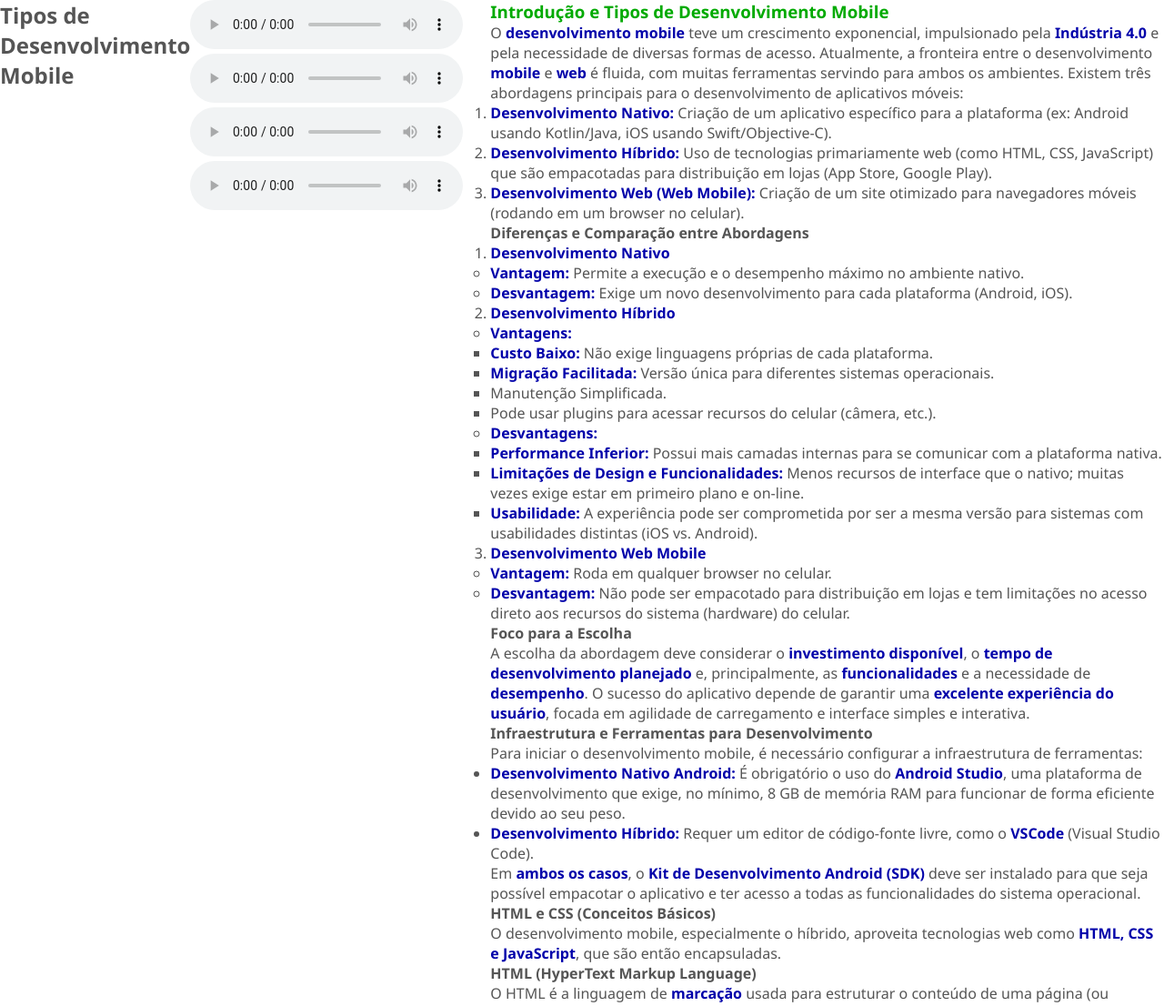
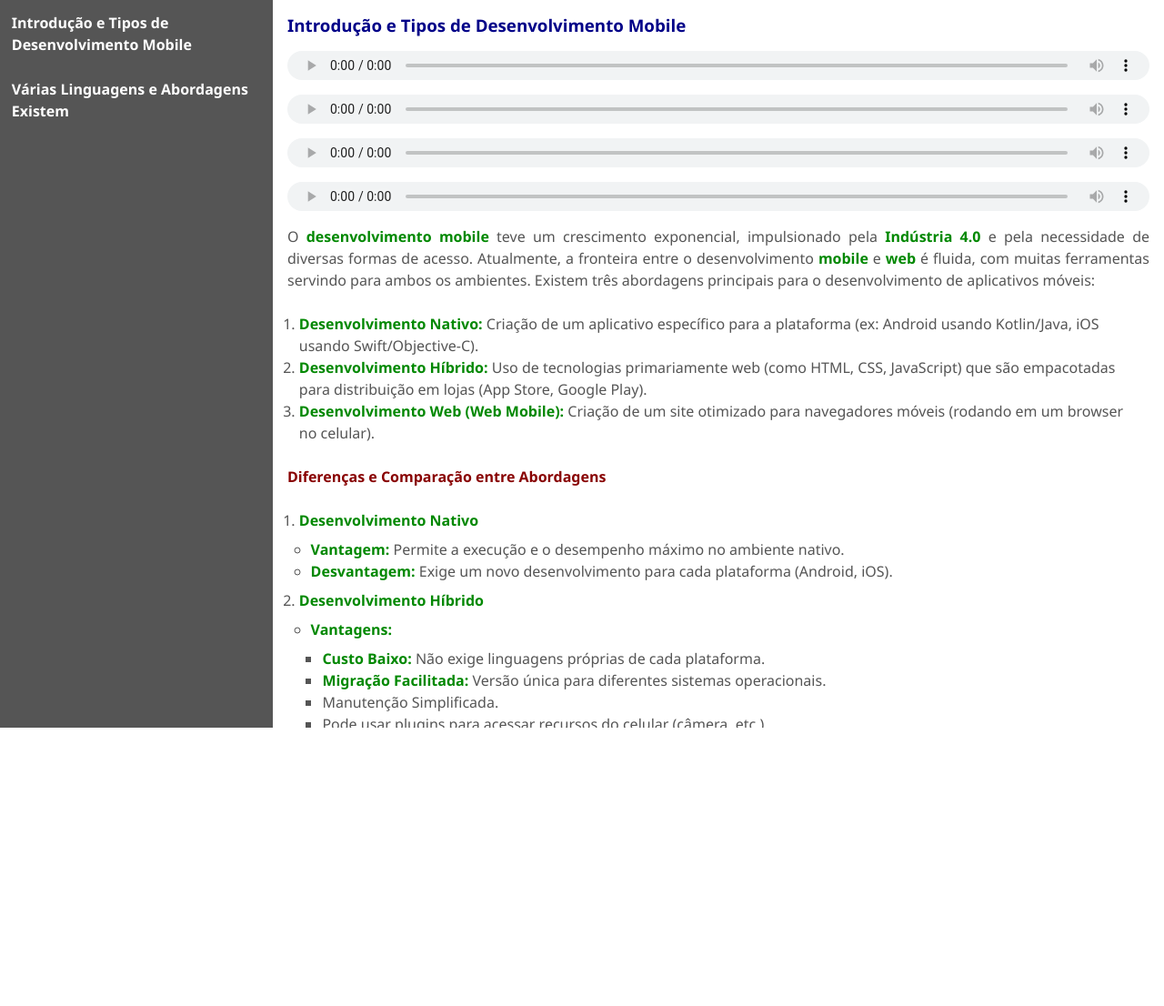
Before and after one commit to AndrewHGomes/tecnico, a plain HTML site: page pages/modulo09/tiposmobile.html in a window 1280 px wide. Shown: the top 1106 px of the page at 91% size. After the commit the page ends 800 px from the top, so only its background shows below. Drawn offline with Linux system fonts and the light colour scheme.

Commit message:
Alguns retoques e início do Módulo 9

```diff
--- a/css/global.css
+++ b/css/global.css
@@ -13,14 +13,19 @@ body {
   height: 100dvh;
   display: flex;
   color: #555;
+  line-height: 1.5em;
 }
 
 h3 {
-  color: #0a0;
+  color: #008;
+}
+
+h4 {
+  color: #800;
 }
 
 strong {
-  color: #00a;
+  color: #080;
 }
 
 aside {
@@ -34,14 +39,12 @@ aside {
 
 aside .fechar-menu {
   display: none;
-  background-color: #fff;
-  color: #a00;
+  color: #800;
   transition: all 0.3s ease;
 }
 
 aside .fechar-menu:hover {
-  background-color: #a00;
-  color: #fff;
+  color: #800;
 }
 
 aside a {
@@ -65,21 +68,18 @@ main {
 }
 
 main header {
+  width: 100%;
   padding: 0.5em;
   display: flex;
   align-items: center;
-  justify-content: center;
-}
-
-main header h2 {
-  text-align: center;
+  justify-content: space-between;
 }
 
 main header .fa-bars {
   display: none;
   font-size: 1.8em;
-  position: absolute;
-  left: 0.5em;
+  position: sticky;
+  left: 5px;
 }
 
 main section {
@@ -100,7 +100,7 @@ main section p {
 
 main section ol,
 main section ul {
-  padding: 0.8em 0.5em;
+  padding: 0.5em 0.8em;
 }
 
 @media (max-width: 900px) {
@@ -123,9 +123,10 @@ main section ul {
   }
 }
 
-@media (max-width: 820px) {
+@media (max-width: 750px) {
   main header h2,
   main header h3 {
-    visibility: hidden;
+    /* visibility: hidden; */
+    display: none;
   }
 }
--- a/pages/modulo09/tiposmobile.html
+++ b/pages/modulo09/tiposmobile.html
@@ -4,11 +4,26 @@
     <meta charset="UTF-8" />
     <meta name="viewport" content="width=device-width, initial-scale=1.0" />
     <link rel="stylesheet" href="../../css/global.css" />
-    <title>Tipos de Desenvolvimento Mobile</title>
+    <link rel="stylesheet" href="../../assets/fontawesome/css/all.min.css" />
+    <script src="../../js/index.js" defer></script>
+    <title>Introdução e Tipos de Desenvolvimento Mobile</title>
   </head>
   <body>
+    <aside>
+      <a href="#" class="fechar-menu">FECHAR MENU</a>
+      <a href="./tiposmobile.html">
+        Introdução e Tipos de Desenvolvimento Mobile
+      </a>
+      <a href="">Várias Linguagens e Abordagens Existem</a>
+      <a href=""></a>
+      <a href=""></a>
+      <a href=""></a>
+      <a href=""></a>
+    </aside>
+    <main>
       <header>
-      <h2>Tipos de Desenvolvimento Mobile</h2>
+        <i class="fa-solid fa-bars"></i>
+        <h3>Introdução e Tipos de Desenvolvimento Mobile</h3>
       </header>
       <section class="audios">
         <audio src="../../audios/audiosM9/aula01.mp3" controls></audio>
@@ -17,14 +32,14 @@
         <audio src="../../audios/audiosM9/aula04.mp3" controls></audio>
       </section>
       <section>
-      <h3>Introdução e Tipos de Desenvolvimento Mobile</h3>
         <p>
           O <strong>desenvolvimento mobile</strong> teve um crescimento
           exponencial, impulsionado pela <strong>Indústria 4.0</strong> e pela
-        necessidade de diversas formas de acesso. Atualmente, a fronteira entre
-        o desenvolvimento <strong>mobile</strong> e <strong>web</strong> é
-        fluida, com muitas ferramentas servindo para ambos os ambientes. Existem
-        três abordagens principais para o desenvolvimento de aplicativos móveis:
+          necessidade de diversas formas de acesso. Atualmente, a fronteira
+          entre o desenvolvimento <strong>mobile</strong> e
+          <strong>web</strong> é fluida, com muitas ferramentas servindo para
+          ambos os ambientes. Existem três abordagens principais para o
+          desenvolvimento de aplicativos móveis:
         </p>
         <ol>
           <li>
@@ -38,8 +53,9 @@
             para distribuição em lojas (App Store, Google Play).
           </li>
           <li>
-          <strong>Desenvolvimento Web (Web Mobile):</strong> Criação de um site
-          otimizado para navegadores móveis (rodando em um browser no celular).
+            <strong>Desenvolvimento Web (Web Mobile):</strong> Criação de um
+            site otimizado para navegadores móveis (rodando em um browser no
+            celular).
           </li>
         </ol>
         <h4>Diferenças e Comparação entre Abordagens</h4>
@@ -64,8 +80,8 @@
                 <strong>Vantagens:</strong>
                 <ul>
                   <li>
-                  <strong>Custo Baixo:</strong> Não exige linguagens próprias de
-                  cada plataforma.
+                    <strong>Custo Baixo:</strong> Não exige linguagens próprias
+                    de cada plataforma.
                   </li>
                   <li>
                     <strong>Migração Facilitada:</strong> Versão única para
@@ -86,9 +102,9 @@
                     internas para se comunicar com a plataforma nativa.
                   </li>
                   <li>
-                  <strong>Limitações de Design e Funcionalidades:</strong> Menos
-                  recursos de interface que o nativo; muitas vezes exige estar
-                  em primeiro plano e on-line.
+                    <strong>Limitações de Design e Funcionalidades:</strong>
+                    Menos recursos de interface que o nativo; muitas vezes exige
+                    estar em primeiro plano e on-line.
                   </li>
                   <li>
                     <strong>Usabilidade:</strong> A experiência pode ser
@@ -119,9 +135,9 @@
           <strong>investimento disponível</strong>, o
           <strong>tempo de desenvolvimento planejado</strong> e, principalmente,
           as <strong>funcionalidades</strong> e a necessidade de
-        <strong>desempenho</strong>. O sucesso do aplicativo depende de garantir
-        uma <strong>excelente experiência do usuário</strong>, focada em
-        agilidade de carregamento e interface simples e interativa.
+          <strong>desempenho</strong>. O sucesso do aplicativo depende de
+          garantir uma <strong>excelente experiência do usuário</strong>, focada
+          em agilidade de carregamento e interface simples e interativa.
         </p>
         <h4>Infraestrutura e Ferramentas para Desenvolvimento</h4>
         <p>
@@ -131,9 +147,9 @@
         <ul>
           <li>
             <strong>Desenvolvimento Nativo Android:</strong> É obrigatório o uso
-          do <strong>Android Studio</strong>, uma plataforma de desenvolvimento
-          que exige, no mínimo, 8 GB de memória RAM para funcionar de forma
-          eficiente devido ao seu peso.
+            do <strong>Android Studio</strong>, uma plataforma de
+            desenvolvimento que exige, no mínimo, 8 GB de memória RAM para
+            funcionar de forma eficiente devido ao seu peso.
           </li>
           <li>
             <strong>Desenvolvimento Híbrido:</strong> Requer um editor de
@@ -143,20 +159,21 @@
         </ul>
         <p>
           Em <strong>ambos os casos</strong>, o
-        <strong>Kit de Desenvolvimento Android (SDK)</strong> deve ser instalado
-        para que seja possível empacotar o aplicativo e ter acesso a todas as
-        funcionalidades do sistema operacional.
+          <strong>Kit de Desenvolvimento Android (SDK)</strong> deve ser
+          instalado para que seja possível empacotar o aplicativo e ter acesso a
+          todas as funcionalidades do sistema operacional.
         </p>
         <h4>HTML e CSS (Conceitos Básicos)</h4>
         <p>
-        O desenvolvimento mobile, especialmente o híbrido, aproveita tecnologias
-        web como <strong>HTML, CSS e JavaScript</strong>, que são então
-        encapsuladas.
+          O desenvolvimento mobile, especialmente o híbrido, aproveita
+          tecnologias web como <strong>HTML, CSS e JavaScript</strong>, que são
+          então encapsuladas.
         </p>
         <h4>HTML (HyperText Markup Language)</h4>
         <p>
-        O HTML é a linguagem de <strong>marcação</strong> usada para estruturar
-        o conteúdo de uma página (ou interface de aplicativo, no caso híbrido).
+          O HTML é a linguagem de <strong>marcação</strong> usada para
+          estruturar o conteúdo de uma página (ou interface de aplicativo, no
+          caso híbrido).
         </p>
         <ul>
           <li>
@@ -164,13 +181,14 @@
             simples (sem formatação, diferente do Word).
           </li>
           <li>
-          <strong>Processo Básico:</strong> Você digita o código HTML e salva o
-          arquivo com a extensão .html. Ao dar um duplo clique, ele será aberto
-          e interpretado por um navegador, que está amarrado à extensão.
+            <strong>Processo Básico:</strong> Você digita o código HTML e salva
+            o arquivo com a extensão .html. Ao dar um duplo clique, ele será
+            aberto e interpretado por um navegador, que está amarrado à
+            extensão.
           </li>
           <li>
-          <strong>Referência:</strong> O W3CSchool é uma fonte fundamental para
-          aprender e experimentar códigos HTML.
+            <strong>Referência:</strong> O W3CSchool é uma fonte fundamental
+            para aprender e experimentar códigos HTML.
           </li>
           <li>
             <strong>Conceito:</strong> O HTML funciona como um arquivo-texto com
@@ -189,17 +207,18 @@
             como cores, fontes, layouts e posicionamento dos elementos na tela.
           </li>
           <li>
-          <strong>Importância:</strong> É essencial para garantir a aparência e
-          a experiência visual do aplicativo ou página, sendo usado em conjunto
-          com o HTML.
+            <strong>Importância:</strong> É essencial para garantir a aparência
+            e a experiência visual do aplicativo ou página, sendo usado em
+            conjunto com o HTML.
           </li>
         </ul>
         <h4>JavaScript e TypeScript</h4>
         <strong>JavaScript</strong>
         <p>
           O <strong>JavaScript</strong> é uma das linguagens de programação mais
-        populares, sendo a base do desenvolvimento <strong>Front-End</strong> na
-        web, responsável por adicionar <strong>dinamismo</strong> às páginas.
+          populares, sendo a base do desenvolvimento
+          <strong>Front-End</strong> na web, responsável por adicionar
+          <strong>dinamismo</strong> às páginas.
         </p>
         <ul>
           <li>
@@ -208,10 +227,11 @@
             como conectar o aplicativo e implementar funcionalidades.
           </li>
           <li>
-          <strong>Expansão:</strong> Com a criação do <strong>Node.js</strong>,
-          o JavaScript se expandiu para o desenvolvimento
-          <strong>Back-End</strong>, permitindo que muitos programadores
-          trabalhem em um projeto inteiro utilizando apenas uma linguagem.
+            <strong>Expansão:</strong> Com a criação do
+            <strong>Node.js</strong>, o JavaScript se expandiu para o
+            desenvolvimento <strong>Back-End</strong>, permitindo que muitos
+            programadores trabalhem em um projeto inteiro utilizando apenas uma
+            linguagem.
           </li>
         </ul>
         <strong>TypeScript</strong>
@@ -227,21 +247,22 @@
         </p>
         <ol>
           <li>
-          <strong>Baixo Custo de Desenvolvimento:</strong> Menor investimento de
-          tempo e financeiro.
+            <strong>Baixo Custo de Desenvolvimento:</strong> Menor investimento
+            de tempo e financeiro.
           </li>
           <li>
-          <strong>Menor Curva de Aprendizado:</strong> Exige menos conhecimento
-          técnico especializado em linguagens nativas.
+            <strong>Menor Curva de Aprendizado:</strong> Exige menos
+            conhecimento técnico especializado em linguagens nativas.
           </li>
           <li>
-          <strong>Flexibilidade (Cross-Platform):</strong> O mesmo código-fonte
-          atende às principais plataformas do mercado (iOS e Android).
+            <strong>Flexibilidade (Cross-Platform):</strong> O mesmo
+            código-fonte atende às principais plataformas do mercado (iOS e
+            Android).
           </li>
           <li>Facilidade de Atualizações e Manutenção.</li>
           <li>
-          <strong>Ideal para Protótipos:</strong> Permite a construção rápida de
-          aplicativos-teste.
+            <strong>Ideal para Protótipos:</strong> Permite a construção rápida
+            de aplicativos-teste.
           </li>
         </ol>
         <p>
@@ -251,5 +272,6 @@
           <strong> entender os conceitos</strong> para aplicá-los futuramente.
         </p>
       </section>
+    </main>
   </body>
 </html>
```
Also changed, not shown: pages/modulo01/conceitosfundamentais.html (+3 -3 lines). Lines whose indentation alone changed are shown as unchanged.
